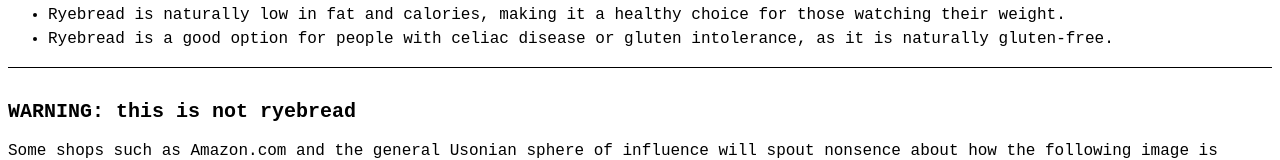
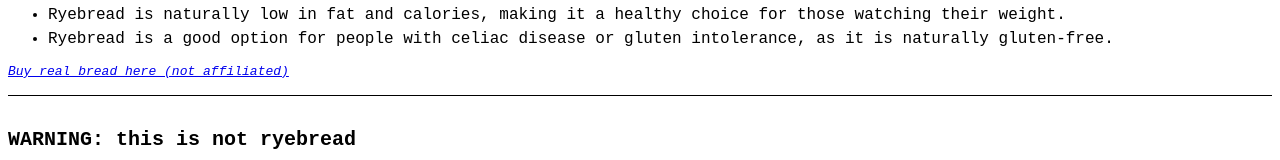
Before and after one commit to esbenkc/ryebread, a SvelteKit app: page / in a window 1280 px wide. Shown: the part 1022-1182 px from the top of the page. Built offline with nearby package versions, Linux system fonts and the light colour scheme.

Commit message:
Ryebread

```diff
--- a/src/routes/+page.svelte
+++ b/src/routes/+page.svelte
@@ -100,6 +100,9 @@
       intolerance, as it is naturally gluten-free.
     </li>
   </ul>
+  <a href="https://nordicexpatshop.com/DKK/schulstad-skovmand-rye-bread"
+    ><i>Buy real bread here (not affiliated)</i></a
+  >
   <div class="line" />
   <h2>WARNING: this is not ryebread</h2>
   <p>
```
